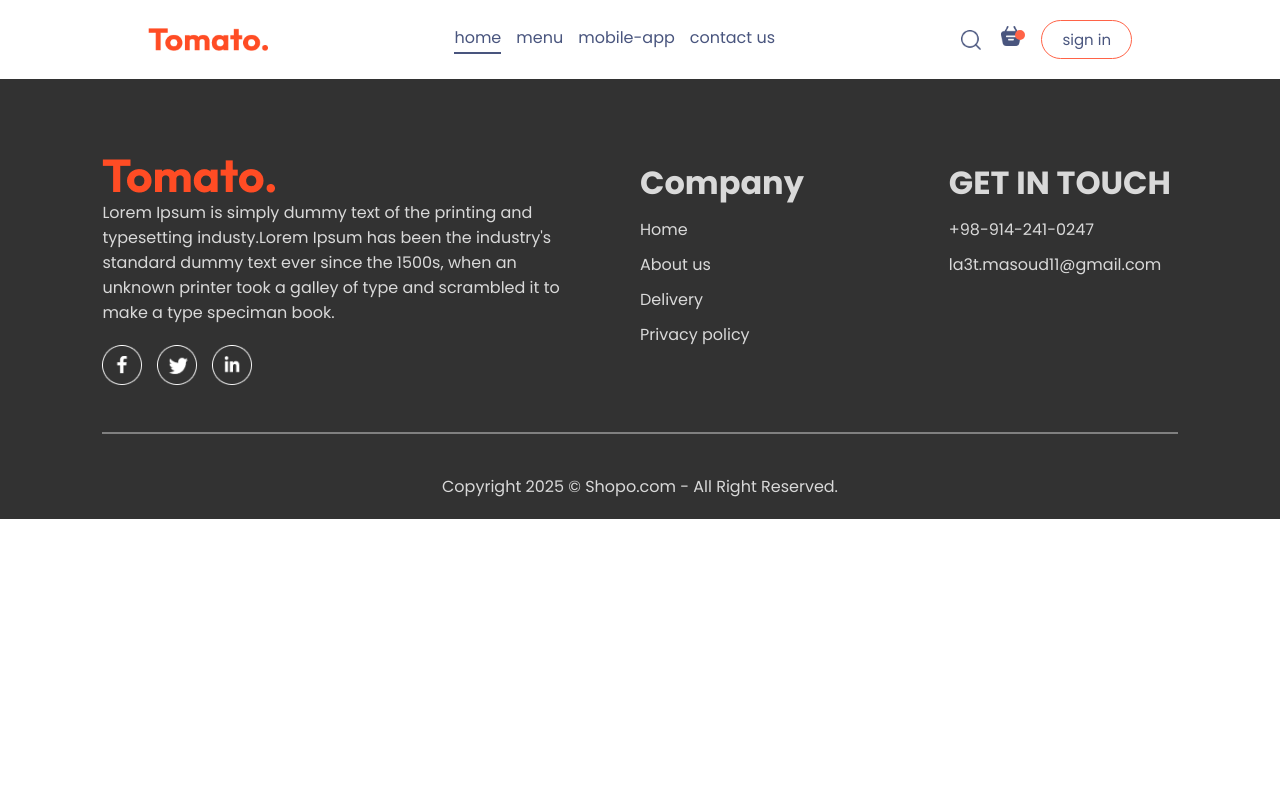
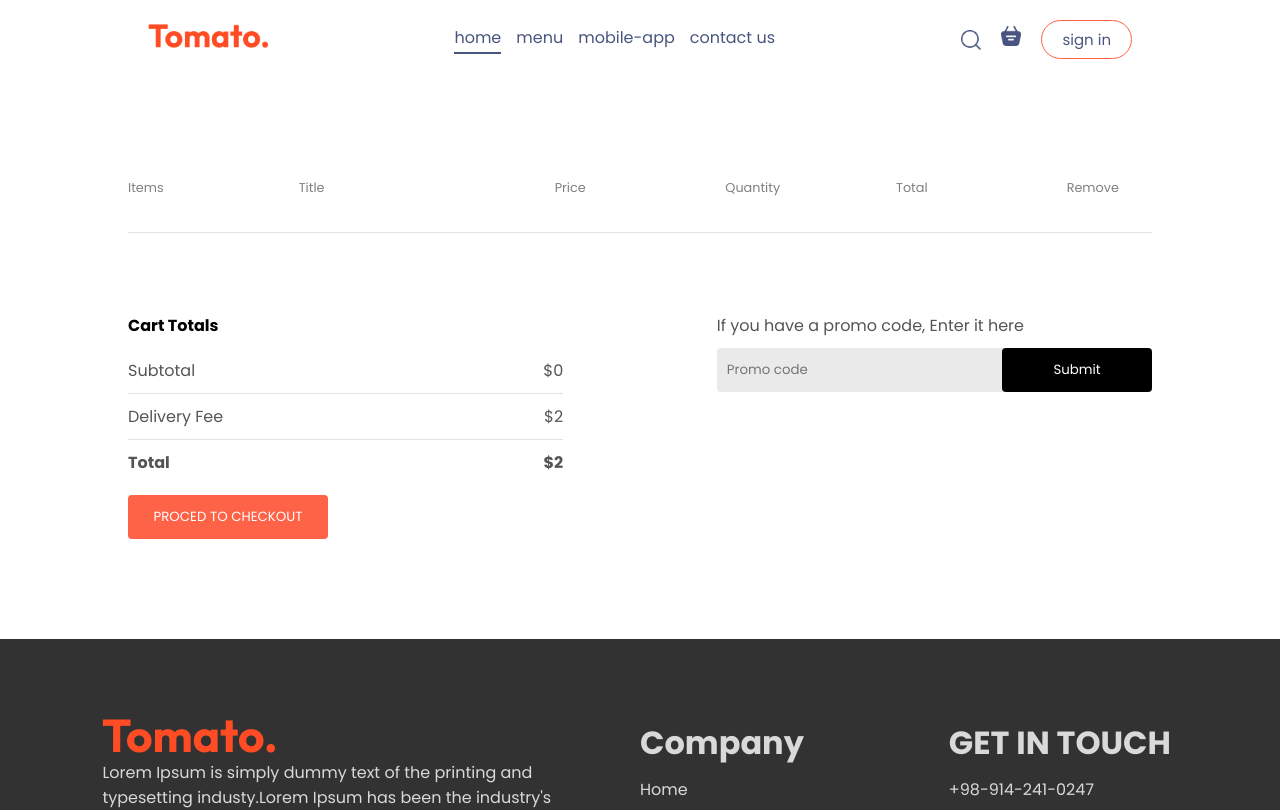
Before and after one commit to la3t0Masoud/Food-Del, a React (Vite) app in the folder frontend/: page /cart in a window 1280 px wide. Shown: the top 810 px of the page. Built offline with nearby package versions, Linux system fonts and the light colour scheme.

Commit message:
Cart is finished

```diff
--- a/frontend/index.html
+++ b/frontend/index.html
@@ -4,7 +4,7 @@
     <meta charset="UTF-8" />
     <link rel="icon" type="image/svg+xml" href="/vite.svg" />
     <meta name="viewport" content="width=device-width, initial-scale=1.0" />
-    <title>Food <Del></Del></title>
+    <title>Food Del</title>
   </head>
   <body>
     <div id="root"></div>
--- a/frontend/src/components/Navbar/Navbar.jsx
+++ b/frontend/src/components/Navbar/Navbar.jsx
@@ -1,15 +1,18 @@
-import React, { useState } from 'react'
+import React, { useContext, useState } from 'react'
 import './Navbar.css'
 import { assets } from '../../assets/assets'
 import { Link } from 'react-router-dom';
+import { StoreContext } from '../../context/StoreContext';
 
 const Navbar = ({setShowLogin}) => {
 
     const [menu,setMeu] = useState("home");
 
+    const {getTotalCartAmount} = useContext(StoreContext);
+
   return (
     <div className='navbar' >
-        <img src={assets.logo} alt="" className="logo" />
+        <Link to="/" ><img src={assets.logo} alt="" className="logo" /></Link>
         <ul className="navbar-menu">
             <Link to='/' onClick={()=> setMeu("home")} className={menu === "home"?"active":"" } >home</Link>
             <a href='#explore-menu' onClick={()=> setMeu("menu")} className={menu === "menu"?"active":""} >menu</a>
@@ -19,8 +22,8 @@
         <div className="navbar-right">
             <img src={assets.search_icon} alt="" />
             <div className="navbar-search-icon">
-                <img src={assets.basket_icon} alt="" />
-                <div className='dot' ></div>
+                <Link to="/cart" ><img src={assets.basket_icon} alt=""/></Link>
+                <div className={getTotalCartAmount()===0?"":"dot"} ></div>
             </div>
             <button onClick={()=>setShowLogin(true)}>sign in</button>
         </div>
--- a/frontend/src/context/StoreContext.jsx
+++ b/frontend/src/context/StoreContext.jsx
@@ -6,34 +6,48 @@
 
 export const StoreContext = createContext(null)
 
-const StoreContextProvider = (props) =>{
+const StoreContextProvider = (props) => {
 
-    const [cartItems,setCartItems] = useState({});
+    const [cartItems, setCartItems] = useState({});
 
-    const addToCart = (itemId)=>{
-        if(!cartItems[itemId]){
-            setCartItems((prev)=>({...prev,[itemId]:1}))
+    const addToCart = (itemId) => {
+        if (!cartItems[itemId]) {
+            setCartItems((prev) => ({ ...prev, [itemId]: 1 }))
         }
-        else{
-            setCartItems((prev)=>({...prev,[itemId]:prev[itemId]+1}))
+        else {
+            setCartItems((prev) => ({ ...prev, [itemId]: prev[itemId] + 1 }))
         }
     }
-    const removeFromCart = (itemId) =>{
-        setCartItems((prev)=>({...prev,[itemId]:prev[itemId]-1}))
+    const removeFromCart = (itemId) => {
+        setCartItems((prev) => ({ ...prev, [itemId]: prev[itemId] - 1 }))
     }
 
-    useEffect(()=>{
 
-    },[cartItems])
+    const getTotalCartAmount = () => {
+        let totalAmount = 0;
+        for (const item in cartItems) {
+            if (cartItems[item] > 0) {
+                let itemInfo = food_list.find((product) => product._id === item);
+                totalAmount += itemInfo.price * cartItems[item];
+            }
 
-    const contextValue ={
-        food_list,cartItems,
+        }
+        return totalAmount;
+    }
+
+    // useEffect(()=>{
+    //     console.log(cartItems);
+    // },[cartItems])
+
+    const contextValue = {
+        food_list, cartItems,
         setCartItems,
         addToCart,
-        removeFromCart
+        removeFromCart,
+        getTotalCartAmount
     }
 
-    return(
+    return (
         <StoreContext.Provider value={contextValue}>
             {props.children}
         </StoreContext.Provider>
--- a/frontend/src/pages/Cart/Cart.css
+++ b/frontend/src/pages/Cart/Cart.css
@@ -0,0 +1,91 @@
+.cart{
+    margin-top: 100px;
+    margin-bottom: 100px
+}
+.cart-items-title{
+    display: grid;
+    grid-template-columns: 1fr 1.5fr 1fr 1fr 1fr 0.5fr;
+    align-items: center;
+    color: gray;
+    font-size: max(1vw,12px);
+}
+.cart-items-item{
+    margin: 10px 0px;
+    color: black;
+}
+.cart-items-item img{
+    width: 50px;
+}
+.cart hr{
+    height: 1px;
+    background-color: #e2e2e2;
+    border: none;
+}
+.cart-items-item .cross{
+    cursor: pointer;
+}
+.cart-bottom{
+    margin-top: 80px;
+    display: flex;
+    justify-content: space-between;
+    gap: max(12vw, 20px);
+}
+.cart-total{
+    flex: 1;
+    display: flex;
+    flex-direction: column;
+    gap: 20px;
+}
+.cart-total-details{
+    display: flex;
+    justify-content: space-between;
+    color: #555;
+}
+.cart-total hr{
+    margin: 10px 0px;
+}
+.cart-total button{
+    border: none;
+    color: white;
+    background-color: tomato;
+    width: max(15vw, 200px);
+    padding: 12px 0px;
+    border-radius: 4px;
+    cursor: pointer;
+}
+.cart-promocode{
+    flex: 1;
+}
+.cart-promocode p{
+    color: #555;
+}
+.cart-promocode-input{
+    margin-top: 10px;
+    display: flex;
+    justify-content: space-between;
+    align-items: center;
+    background-color: #eaeaea;
+    border-radius: 4px;
+}
+.cart-promocode-input input{
+    background: transparent;
+    border: none;
+    outline: none;
+    padding-left: 10px;
+}
+.cart-promocode-input button{
+    width: max(10vw,150px);
+    padding: 12px 5px;
+    background-color: black;
+    border: none;
+    color: white;
+    border-radius: 4px;
+}
+@media (max-width:750px) {
+    .cart-bottom{
+        flex-direction: column-reverse;
+    }
+    .cart-promocode{
+        justify-content: start;
+    }
+}
--- a/frontend/src/pages/Cart/Cart.jsx
+++ b/frontend/src/pages/Cart/Cart.jsx
@@ -1,10 +1,78 @@
-import React from 'react'
+import React, { useContext } from 'react'
 import './Cart.css'
+import { StoreContext } from '../../context/StoreContext'
+import { useNavigate } from 'react-router-dom';
 
 const Cart = () => {
+
+  const{cartItems,food_list,removeFromCart,getTotalCartAmount}= useContext(StoreContext);
+
+  const navigate = useNavigate();
+
   return (
-    <div>
-
+    <div className='cart' >
+      <div className="cart-items">
+        <div className="cart-items-title">
+          <p>Items</p>
+          <p>Title</p>
+          <p>Price</p>
+          <p>Quantity</p>
+          <p>Total</p>
+          <p>Remove</p>
+        </div>
+        <br />
+        <hr />
+        {food_list.map((item,index)=>{
+          if(cartItems[item._id]>0){
+            return(
+                <div>
+                  <div className='cart-items-title cart-items-item'>
+                  <img src={item.image} alt="" />
+                  <p>{item.name}</p>
+                  <p>${item.price}</p>
+                  <p>{cartItems[item._id]}</p>
+                  <p>${item.price*cartItems[item._id]}</p>
+                  <p onClick={()=>removeFromCart(item._id)} className='cross' >x</p>
+                </div>
+                <hr />
+              </div>
+            )
+          }
+        })}
+      </div>
+      <div className="cart-bottom">
+        <div className="cart-total">
+          <h4>Cart Totals</h4>
+          <div>
+            <div className="cart-total-details">
+              <p>Subtotal</p>
+              <p>${getTotalCartAmount()}</p>
+            </div>
+            <hr />
+            <div className="cart-total-details">
+              <p>Delivery Fee</p>
+              <p>${2}</p>
+            </div>
+            <hr />
+            <div className="cart-total-details">
+              <b>Total</b>
+              <b>${getTotalCartAmount()+2}</b>
+            </div>
+          </div>
+          <button onClick={()=>navigate('/order')} >PROCED TO CHECKOUT</button>
+        </div>
+        <div className="cart-promocode">
+          <div>
+            <p>
+              If you have a promo code, Enter it here
+            </p>
+            <div className='cart-promocode-input'>
+              <input type="text" placeholder='Promo code'/>
+              <button>Submit</button>
+            </div>
+          </div>
+        </div>
+      </div>
     </div>
   )
 }
--- a/frontend/src/pages/PlaceOrder/PlaceOrder.css
+++ b/frontend/src/pages/PlaceOrder/PlaceOrder.css
@@ -0,0 +1,35 @@
+.place-order{
+    display: flex;
+    align-items: start;
+    justify-content: space-between;
+    gap: 50px;
+    margin-top: 100px;
+}
+.place-order-left{
+    width: 100%;
+    max-width: max(30%,500px);
+}
+.place-order-left .title{
+    font-size: 30px;
+    font-weight: 600;
+    margin-bottom: 50px;
+}
+.place-order-left input{
+    margin-bottom: 15px;
+    width: 100%;
+    padding: 10px;
+    border: 1px solid #c5c5c5;
+    border-radius: 4px;
+    outline-color: tomato;
+}
+.place-order-left .multi-fields{
+    display: flex;
+    gap: 10px;
+}
+.place-order-right{
+    width: 100%;
+    max-width: max(40%,500px);
+}
+.place-order .cart-total button{
+    margin-top: 30px;
+}
--- a/frontend/src/pages/PlaceOrder/PlaceOrder.jsx
+++ b/frontend/src/pages/PlaceOrder/PlaceOrder.jsx
@@ -1,10 +1,56 @@
-import React from 'react'
+import React, { useContext } from 'react'
 import './PlaceOrder.css'
+import { StoreContext } from '../../context/StoreContext'
+
 const PlaceOrder = () => {
+
+  const{getTotalCartAmount} = useContext(StoreContext)
+
   return (
-    <div>
-
-    </div>
+    <form className='place-order' >
+      <div className="place-order-left">
+        <p className="title">
+          Delivery Information
+        </p>
+        <div className="multi-fields">
+          <input type="text" placeholder='First name' />
+          <input type="text" placeholder='Last name' />
+        </div>
+          <input type="email" placeholder='E-mail address' />
+          <input type="text" placeholder='Street' />
+        <div className="multi-fields">
+          <input type="text" placeholder='City' />
+          <input type="text" placeholder='State' />
+        </div>
+        <div className="multi-fields">
+          <input type="text" placeholder='Zip code' />
+          <input type="text" placeholder='Country' />
+        </div>
+          <input type="text" placeholder='Phone' />
+        </div>
+      <div className="place-order-right">
+        <div className="cart-total">
+          <h4>Cart Totals</h4>
+          <div>
+            <div className="cart-total-details">
+              <p>Subtotal</p>
+              <p>${getTotalCartAmount()}</p>
+            </div>
+            <hr />
+            <div className="cart-total-details">
+              <p>Delivery Fee</p>
+              <p>${2}</p>
+            </div>
+            <hr />
+            <div className="cart-total-details">
+              <b>Total</b>
+              <b>${getTotalCartAmount()+2}</b>
+            </div>
+          </div>
+          <button>PROCED TO PAYMENT</button>
+        </div>
+      </div>
+    </form>
   )
 }
 
```
